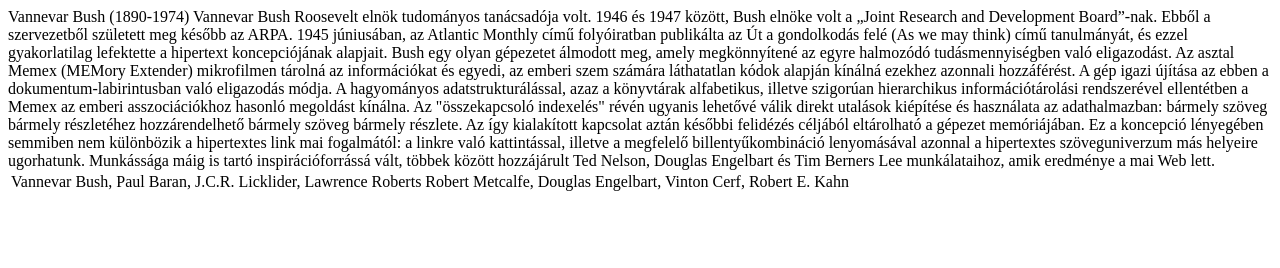
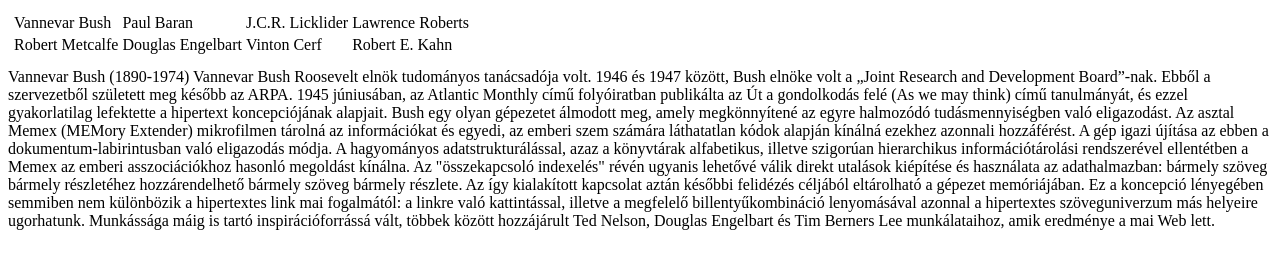
Before and after one commit to willlemszrol/CSSJEGY, a plain HTML site: page bush.html in a window 1280 px wide. Drawn offline with Linux system fonts and the light colour scheme.

Commit message:
45perces

```diff
--- a/bush.html
+++ b/bush.html
@@ -4,17 +4,40 @@
     <meta charset="UTF-8">
     <meta http-equiv="X-UA-Compatible" content="IE=edge">
     <meta name="viewport" content="width=device-width, initial-scale=1.0">
-    <title>Document</title>
+    <title>Bush</title>
     <link rel="stylesheet" href="style2.css">
 </head>
 <body>
     <table>
     <tr>
-        <td>
-            Vannevar Bush, Paul Baran, J.C.R. Licklider, Lawrence Roberts
-        Robert Metcalfe, Douglas Engelbart, Vinton Cerf, Robert E. Kahn
+        <td> <table id="beso">
+           <tr>
+               <td>Vannevar Bush</td>
+               <td>Paul Baran</td>
+               <td>J.C.R. Licklider</td>
+               <td>Lawrence Roberts</td>
+           </tr>
+           <tr>
+               <td>Robert Metcalfe</td>
+               <td>Douglas Engelbart</td>
+               <td>Vinton Cerf</td>
+               <td>Robert E. Kahn</td>
+           </tr>
+           <tr>
+               <td></td>
+               <td></td>
+               <td></td>
+               <td></td>
+           </tr>
+           <tr>
+               <td></td>
+               <td></td>
+               <td></td>
+               <td></td>
+           </tr></table>
         </td>
     </tr>
+</table>
         Vannevar Bush (1890-1974)
         Vannevar Bush Roosevelt elnök tudományos tanácsadója volt. 1946 és 1947 között, Bush elnöke volt a „Joint
         Research and Development Board”-nak. Ebből a szervezetből született meg később az ARPA.
@@ -34,6 +57,6 @@
         Munkássága máig is tartó inspirációforrássá vált, többek között hozzájárult Ted Nelson, Douglas Engelbart és Tim
         Berners Lee munkálataihoz, amik eredménye a mai Web lett.
 
-</table>
+
 </body>
 </html>
--- a/style2.css
+++ b/style2.css
@@ -6,5 +6,6 @@ p{
 }
 table{
     width: 650px;
-    background-color: (#5C6B7B = RGB(92, 107, 123gi);
+    background-color: (#5C6B7B = RGB(92, 107, 123);
+    border: 2px solid black;
 }
```
Also changed, not shown: tortenet.html (+27 -5 lines).
